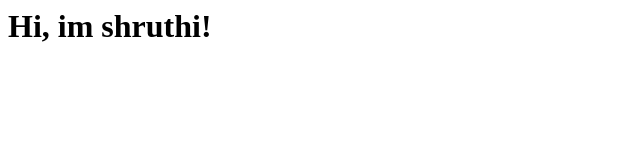
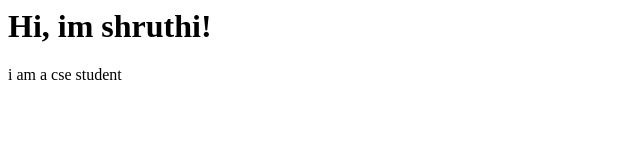
Before and after one commit to Shruthisethu/Shruthisethu.github.io, a plain HTML site: page index.html in a window 1280 px wide. Shown: the full height of the page, 0-640 px from the left. Drawn offline with Linux system fonts and the light colour scheme.

Commit message:
added a new line

```diff
--- a/index.html
+++ b/index.html
@@ -5,5 +5,6 @@ MY WEBSITE</title>
 </head>
 <body>
 <h1> Hi, im shruthi!</h1>
+i am a cse student
 </body>
 </html>
```
